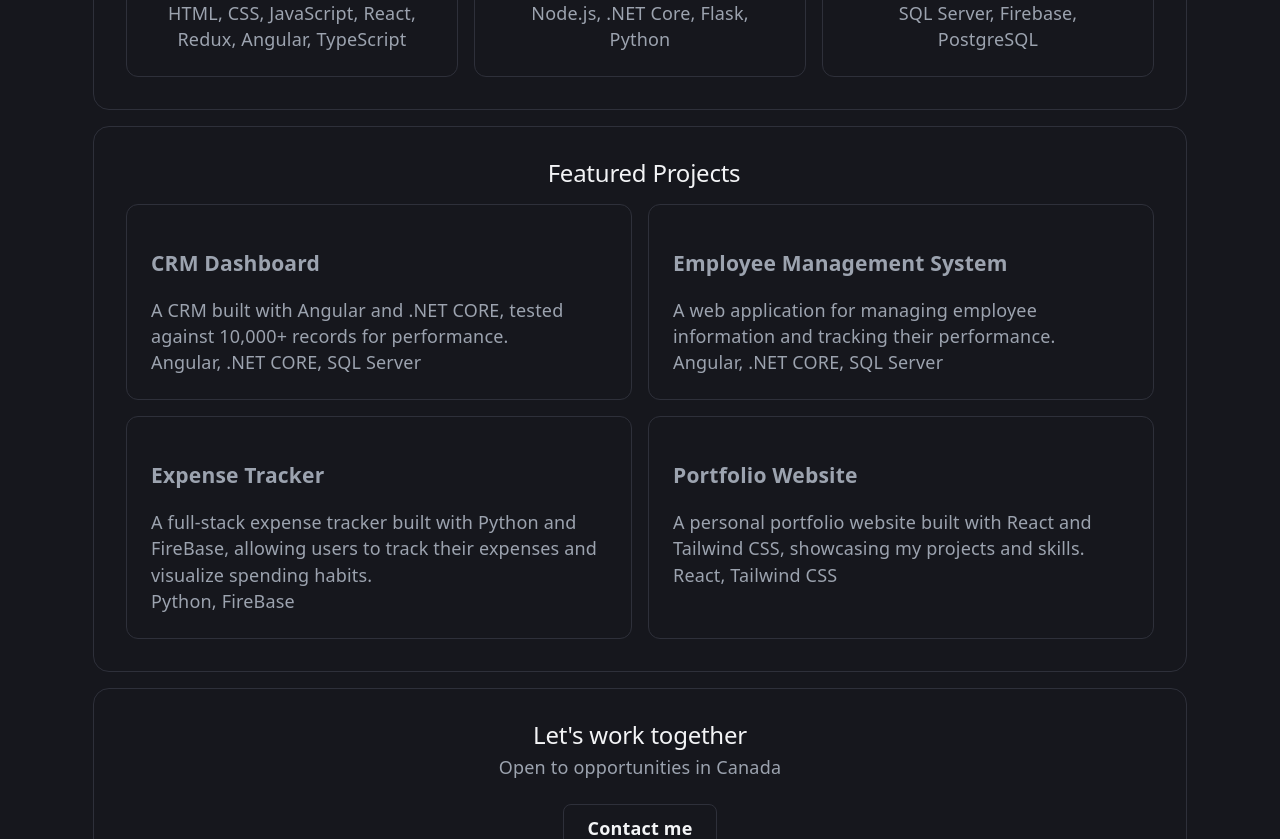
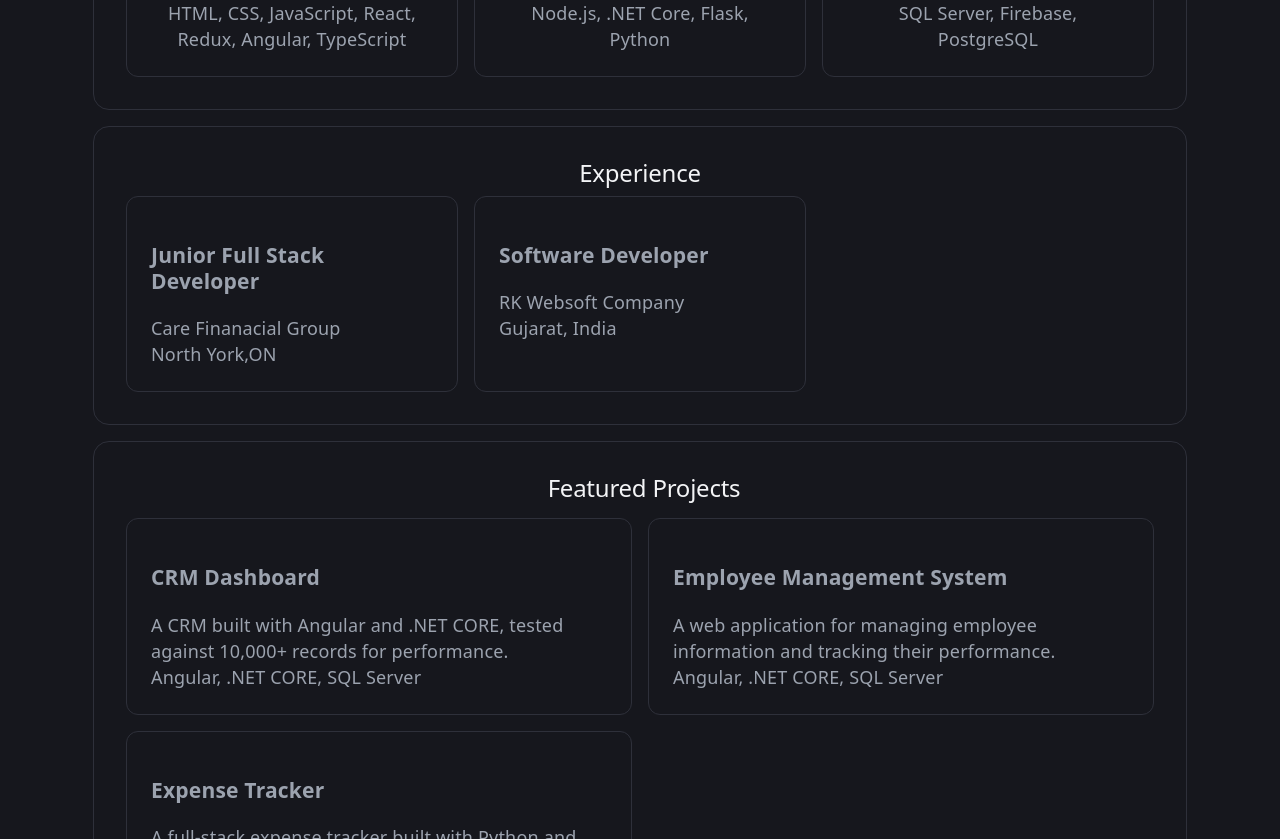
Before and after one commit to Bluehairami/REACT_PORTFOLIO, a React (Vite) app in the folder my-portfolio/: page / in a window 1280 px wide. Shown: the part 700-1539 px from the top of the page. Built offline with nearby package versions, Linux system fonts and the light colour scheme.

Commit message:
Added experience part

```diff
--- a/my-portfolio/src/App.jsx
+++ b/my-portfolio/src/App.jsx
@@ -4,6 +4,7 @@
 import Projects from './components/Projects'
 import Skills from './components/Skills'
 import Contact from './components/Contact'
+import Experience from './components/Experience'
 
 function App () {
   return (
@@ -17,8 +18,11 @@
               {/* App -> Skills -> SkillCard -> skills.js */}
               {/* main -> parent -> child */}
               <Skills />
+              <Experience/>
               <Projects />
+              {/* <Education/> */}
               <Contact />
+              {/* <Footer/> */}
     </div>
   )
 }
--- /dev/null
+++ b/my-portfolio/src/components/Experience.jsx
@@ -0,0 +1,22 @@
+import experiences from '../data/experiences'
+import ExperienceCard from './ExperienceCard'
+
+function Experience() {
+    return (
+        <section className="panel experience-section" id='experience'>
+            <h2 className="experience-title">Experience</h2>
+            <div className="experience-grid">
+                {experiences.map((experience) => (
+                    <ExperienceCard
+                        key={experience.id}
+                        id={experience.id}
+                        role={experience.role}
+                        company={experience.company}
+                        location={experience.location}
+                    />
+                ))}
+            </div>
+        </section>
+    )
+}
+export default Experience
--- /dev/null
+++ b/my-portfolio/src/components/ExperienceCard.jsx
@@ -0,0 +1,15 @@
+function ExperienceCard({id,role,company,location}){
+    return (
+        <div className="experience-card">
+            <h3>{role}</h3>
+            <p>
+                {company}
+                {/*tech.join(' · ') turns the array ["React", "Node.js"] into the string "React · Node.js" — a plain JS array method, nothing React-specific  */}
+            </p>
+            <p>
+                {location}
+            </p>
+        </div>
+    )
+}
+export default ExperienceCard
--- /dev/null
+++ b/my-portfolio/src/data/experiences.js
@@ -0,0 +1,15 @@
+const experiences = [
+    {
+        id: 1,
+        role: "Junior Full Stack Developer",
+        company: "Care Finanacial Group",
+        location: "North York,ON"
+    },
+    {
+        id: 2,
+        role: "Software Developer",
+        company: "RK Websoft Company",
+        location: "Gujarat, India"
+    }
+]
+export default experiences
--- a/my-portfolio/src/data/projects.js
+++ b/my-portfolio/src/data/projects.js
@@ -17,12 +17,6 @@
     title:"Expense Tracker",
     description: "A full-stack expense tracker built with Python and FireBase, allowing users to track their expenses and visualize spending habits.",
     tech: ["Python", "FireBase"]
-},
-{
-    id: 4,
-    title:"Portfolio Website",
-    description: "A personal portfolio website built with React and Tailwind CSS, showcasing my projects and skills.",
-    tech: ["React", "Tailwind CSS"]
 }
 ]
 export default projects
--- a/my-portfolio/src/index.css
+++ b/my-portfolio/src/index.css
@@ -157,12 +157,22 @@
   grid-template-columns: repeat(3, 1fr);
   gap: 16px;
 }
-
+.experience-grid {
+  display: grid;
+  grid-template-columns: repeat(3, 1fr);
+  gap: 16px;
+}
 .skill-card {
   border: 1px solid var(--border);
   border-radius: 12px;
   padding: 24px;
   text-align: center;
+}
+.experience-card {
+  border: 1px solid var(--border);
+  border-radius: 12px;
+  padding: 24px;
+  text-align: left;
 }
 .projects-grid {
   display: grid;
```
